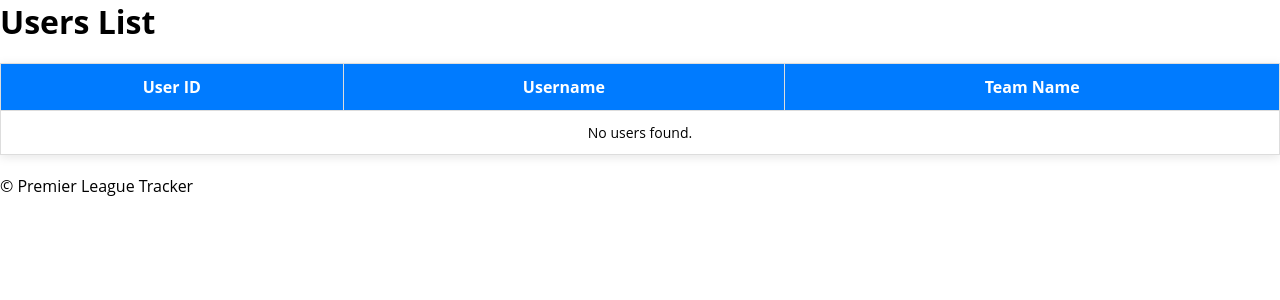
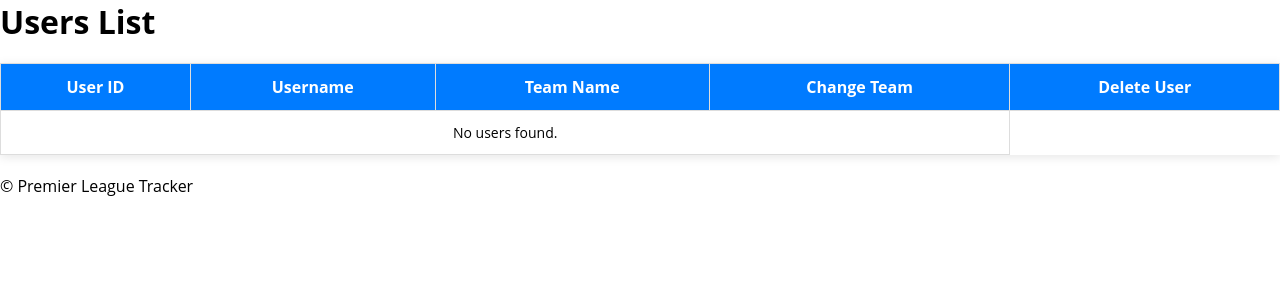
Before and after one commit to elliot-9712/footballTracker, a Node server app: template views/users.handlebars in a window 1280 px wide. Shown: the part 61-361 px from the top of the page. Run offline with Node 20, Linux system fonts and the light colour scheme; the template is opened without the code that fills it, so the values that code supplies are empty; some libraries are stand-ins or nearby versions.

Commit message:
user add, delete, admin change team

```diff
--- a/server.js
+++ b/server.js
@@ -208,7 +208,7 @@
     db.all(`
     SELECT
         users.id AS user_id,
-        users.username,   -- Assuming 'name' is the column you want to display
+        users.username,
         teams.name AS team_name,
         teams.image AS team_image
     FROM
@@ -223,11 +223,48 @@
             return res.status(500).send("An error occurred while fetching users.");
         }
 
+        db.all(`SELECT id, name FROM teams ORDER BY id`, [], (err, teams) => {
+            if (err) {
+                return res.status(500).send("An error occurred while fetching teams.");
+            }
+
         console.log("Fetched rows:", rows); // Log the fetched rows for debugging
         // Now rows is defined in this scope
-        res.render('users.handlebars', { users: rows });
+        res.render('users.handlebars', { users: rows, teams: teams });
     });
 });
+})
+
+
+app.post('/change-team/:userId', (req, res) => {
+    const userId = req.params.userId;
+    const newTeamId = req.body.team; // The selected team ID from the dropdown
+
+    // Update the user's team in the database
+    db.run(`UPDATE users SET team = ? WHERE id = ?`, [newTeamId, userId], function(err) {
+        if (err) {
+            return res.status(500).send('An error occurred while updating the team.');
+        }
+
+        // Redirect back to the /users page after updating the team
+        res.redirect('/users');
+    });
+});
+
+app.post('/delete-user/:user_id', (req, res) => {
+    const userId = req.params.user_id;
+
+    // Delete the user from the database
+    db.run(`DELETE FROM users WHERE id = ?`, [userId], function(err) {
+        if (err) {
+            return res.status(500).send('Server Error');
+        }
+
+        // Redirect back to the users list after deleting
+        res.redirect('/users');
+    });
+});
+
 
 app.get('/profile/:username', (req, res) => {
     const username = req.params.username;
@@ -238,10 +275,11 @@
             users.id AS user_id,
             users.username,
             users.team AS team_id,
-            teams.name AS team_name
+            teams.name AS team_name,
+            teams.image AS team_image
         FROM
             users
-        INNER JOIN
+        LEFT JOIN
             teams
         ON
             users.team = teams.id
--- a/views/profile.handlebars
+++ b/views/profile.handlebars
@@ -4,6 +4,7 @@
 
     <!-- Display the current team -->
     <p>Team Name: {{#if user.team_name}}
+        <img src="{{user.team_image}}" alt="{{user.team_name}}" style="width: 25px; height: auto; margin-right: 2px; vertical-align: middle;">
         {{user.team_name}}
     {{else}}No team assigned{{/if}}</p>
 
--- a/views/users.handlebars
+++ b/views/users.handlebars
@@ -6,6 +6,8 @@
                 <th>User ID</th>
                 <th>Username</th>
                 <th>Team Name</th>
+                <th>Change Team</th>
+                <th>Delete User</th>
             </tr>
         </thead>
         <tbody>
@@ -17,6 +19,21 @@
                 <img src="{{this.team_image}}" alt="{{this.team_name}}" style="width: 25px; height: auto; margin-right: 8px; vertical-align: middle;">
                 {{this.team_name}}
             </td>
+            <td>
+            <form action="/change-team/{{this.user_id}}" method="POST">
+                <select name="team" id="team">
+                    {{#each ../teams}}
+                        <option value="{{this.id}}" {{#if (eq this.id ../this.team_id)}}selected{{/if}}>{{this.name}}</option>
+                    {{/each}}
+                </select>
+                <button type="submit">Change</button>
+            </form>
+            </td>
+            <td>
+                        <form action="/delete-user/{{this.user_id}}" method="POST" onsubmit="return confirm('Are you sure you want to delete this user?');">
+                            <button type="submit" style="color: red;">Delete</button>
+                        </form>
+                    </td>
                 </tr>
             {{else}}
                 <tr>
```
Also changed, not shown: database.db, session-db.db.
